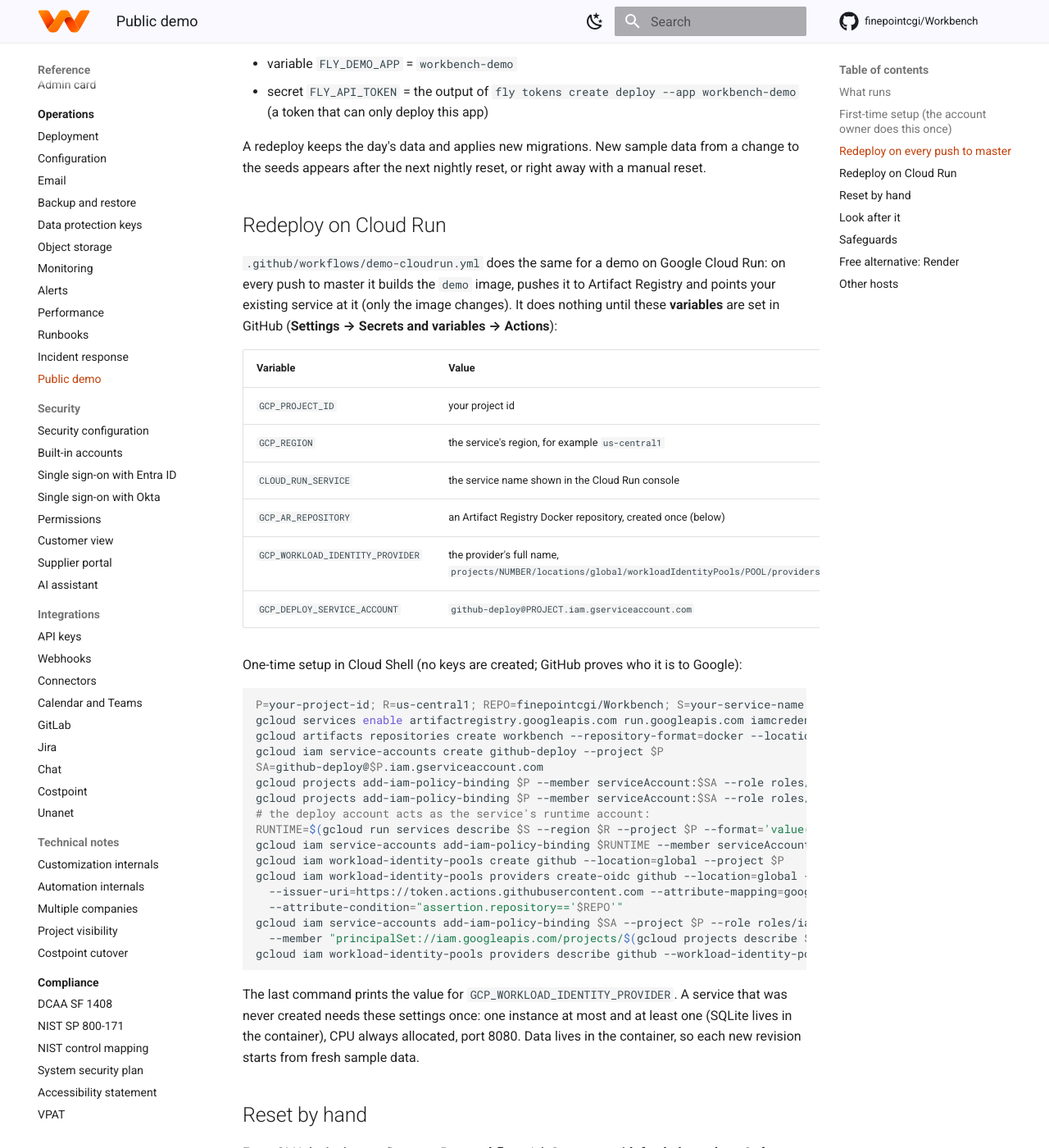
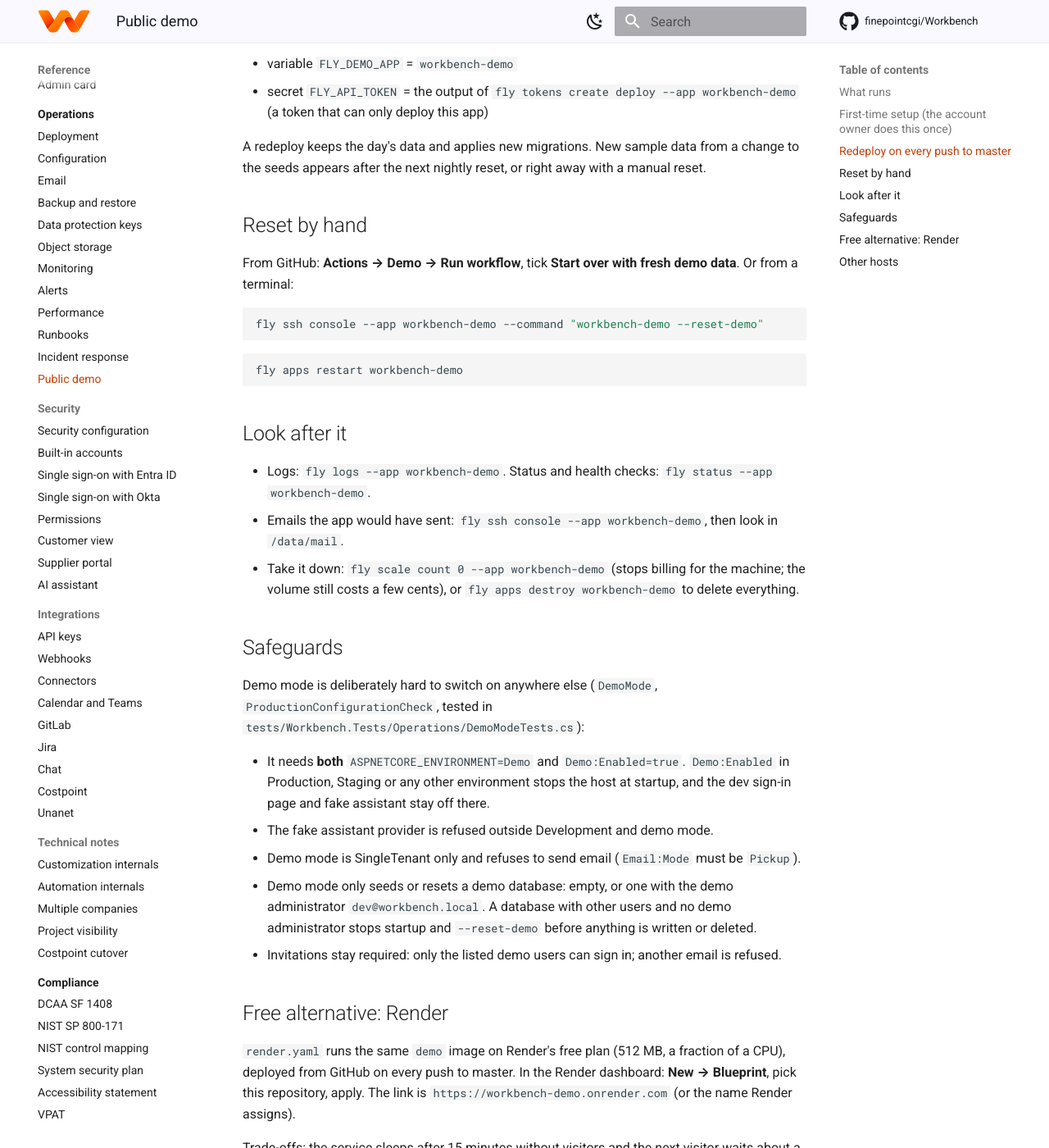
Before and after one commit to finepointcgi/Workbench, an MkDocs documentation site: the page built from docs/demo-hosting.md, in a window 1280 px wide and 1400 px high, scrolled down 2184 px. Shown: the whole window at 82% size. Built offline with MkDocs 1.6.1 and Material for MkDocs 9.7.7, drawn with Linux system fonts in a browser that asks for light colours; comment, search, counter and statistics services are not loaded; some of the changed text lies outside the part shown.

Commit message:
Drop the Cloud Run deploy workflow: Cloud Build already deploys workbench-git from master
Co-Authored-By: Claude Sonnet 5.5 <noreply@anthropic.com>

````diff
--- a/docs/demo-hosting.md
+++ b/docs/demo-hosting.md
@@ -69,47 +69,6 @@ nothing until you set it up in GitHub (**Settings → Secrets and variables →
 A redeploy keeps the day's data and applies new migrations. New sample data from a change to the seeds appears after
 the next nightly reset, or right away with a manual reset.
 
-## Redeploy on Cloud Run
-
-`.github/workflows/demo-cloudrun.yml` does the same for a demo on Google Cloud Run: on every push to master it builds
-the `demo` image, pushes it to Artifact Registry and points your existing service at it (only the image changes).
-It does nothing until these **variables** are set in GitHub (**Settings → Secrets and variables → Actions**):
-
-| Variable | Value |
-|---|---|
-| `GCP_PROJECT_ID` | your project id |
-| `GCP_REGION` | the service's region, for example `us-central1` |
-| `CLOUD_RUN_SERVICE` | the service name shown in the Cloud Run console |
-| `GCP_AR_REPOSITORY` | an Artifact Registry Docker repository, created once (below) |
-| `GCP_WORKLOAD_IDENTITY_PROVIDER` | the provider's full name, `projects/NUMBER/locations/global/workloadIdentityPools/POOL/providers/PROVIDER` |
-| `GCP_DEPLOY_SERVICE_ACCOUNT` | `github-deploy@PROJECT.iam.gserviceaccount.com` |
-
-One-time setup in Cloud Shell (no keys are created; GitHub proves who it is to Google):
-
-```bash
-P=your-project-id; R=us-central1; REPO=finepointcgi/Workbench; S=your-service-name
-gcloud services enable artifactregistry.googleapis.com run.googleapis.com iamcredentials.googleapis.com --project $P
-gcloud artifacts repositories create workbench --repository-format=docker --location=$R --project $P
-gcloud iam service-accounts create github-deploy --project $P
-SA=github-deploy@$P.iam.gserviceaccount.com
-gcloud projects add-iam-policy-binding $P --member serviceAccount:$SA --role roles/run.admin
-gcloud projects add-iam-policy-binding $P --member serviceAccount:$SA --role roles/artifactregistry.writer
-# the deploy account acts as the service's runtime account:
-RUNTIME=$(gcloud run services describe $S --region $R --project $P --format='value(spec.template.spec.serviceAccountName)')
-gcloud iam service-accounts add-iam-policy-binding $RUNTIME --member serviceAccount:$SA --role roles/iam.serviceAccountUser --project $P
-gcloud iam workload-identity-pools create github --location=global --project $P
-gcloud iam workload-identity-pools providers create-oidc github --location=global --workload-identity-pool=github --project $P \
-  --issuer-uri=https://token.actions.githubusercontent.com --attribute-mapping=google.subject=assertion.sub,attribute.repository=assertion.repository \
-  --attribute-condition="assertion.repository=='$REPO'"
-gcloud iam service-accounts add-iam-policy-binding $SA --project $P --role roles/iam.workloadIdentityUser \
-  --member "principalSet://iam.googleapis.com/projects/$(gcloud projects describe $P --format='value(projectNumber)')/locations/global/workloadIdentityPools/github/attribute.repository/$REPO"
-gcloud iam workload-identity-pools providers describe github --workload-identity-pool=github --location=global --project $P --format='value(name)'
-```
-
-The last command prints the value for `GCP_WORKLOAD_IDENTITY_PROVIDER`. A service that was never created needs these
-settings once: one instance at most and at least one (SQLite lives in the container), CPU always allocated, port 8080.
-Data lives in the container, so each new revision starts from fresh sample data.
-
 ## Reset by hand
 
 From GitHub: **Actions → Demo → Run workflow**, tick **Start over with fresh demo data**. Or from a terminal:
@@ -158,4 +117,4 @@ changes don't survive a quiet spell. The nightly reset still applies.
 The `demo` image runs anywhere that keeps a container running with a persistent volume at `/data` and restarts it when
 it exits (the nightly reset relies on that): Render with a disk mounted at `/data` (about US$7.25 a month; see above for the free plan), Azure Container Apps (minimum replicas 1, but its Azure Files volumes don't suit SQLite's locking) or any
 Docker host (`docker run -d --restart always -p 80:8080 -v workbench-demo:/data workbench:demo` behind a TLS proxy).
-The workflows target Fly.io and Cloud Run.
+The workflow only targets Fly.io.
````
Also changed, not shown: 1 other file.
